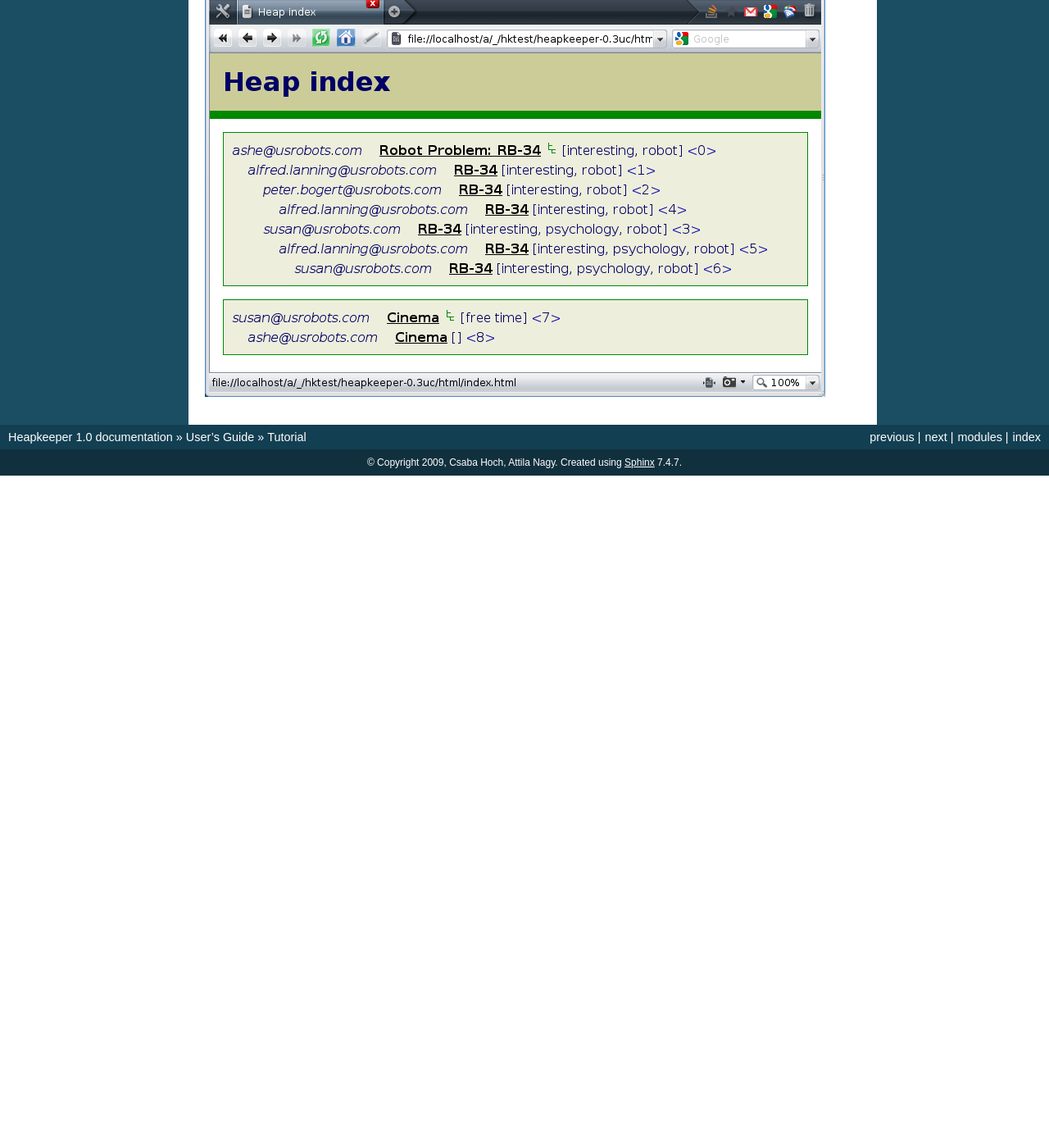
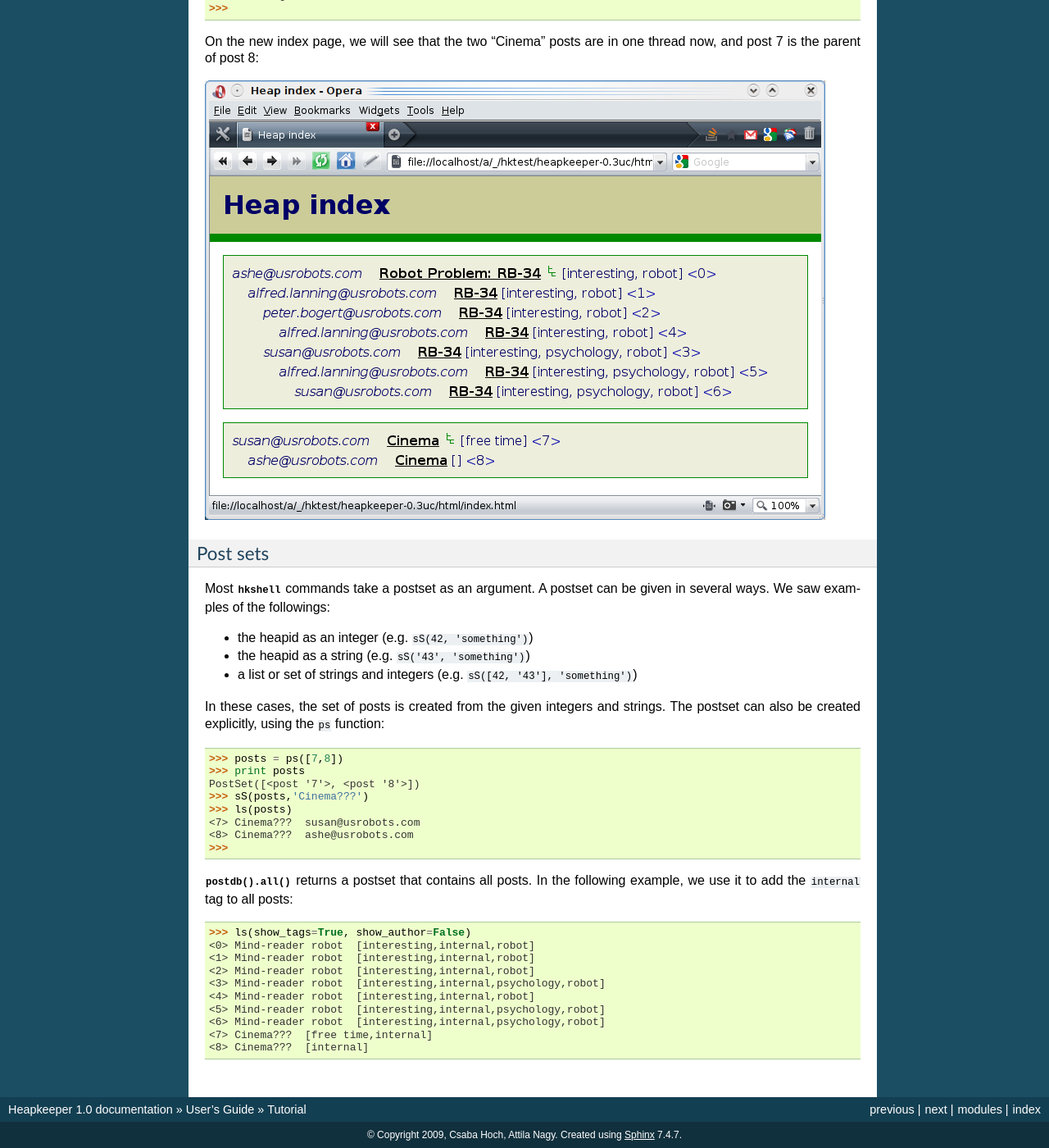
Before and after one commit to hcs42/heapkeeper-old, a Sphinx documentation site: the page built from doc/tutorial.rst, in a window 1280 px wide and 1400 px high, scrolled down 9316 px. Shown: the whole window at 82% size. Built offline with Sphinx 7.4.7, drawn with Linux system fonts in a browser that asks for light colours; before the commit the page ends 9896 px from its top, so only the background shows below that; some of the changed text lies outside the part shown.

Commit message:
Tutorial: section on postsets started

```diff
--- a/doc/tutorial.rst
+++ b/doc/tutorial.rst
@@ -342,6 +342,9 @@ are only handy shortcuts. They are to be used often, so they all have fairly
 short names that are essentially mnemonics. See the list of |hkshell| commands
 :ref:`here <hkshell_commands>`.
 
+|ls| and |cat|
+::::::::::::::
+
 First let's have a look at the |ls| command. It prints out the header of given
 post or posts, which can be specified for example by their heapid (or are all
 posts by default)::
@@ -366,6 +369,9 @@ The |cat| command prints the post itself::
     could read my mind.
 
     Ashe
+
+Manipulating the subject and tags
+:::::::::::::::::::::::::::::::::
 
 Now let's have a look at the commands that actually modify the posts. For
 example the |sS| command ("set subject") sets the subject of the given posts. An example::
@@ -402,12 +408,15 @@ There are similar functions to control tags, for example |aT| ("add tag"),
 |aTr| ("add tag recursively"), |rT| ("remove tag") and |rTr| ("remove tag
 recursively").
 
+The |j| command: joining posts
+::::::::::::::::::::::::::::::
+
 The thread structure can also be changed: the |j| command joins two posts. It
 means that the second post will be a child of the first post. It does not
 matter whether it had another parent before or it had no parent.
 
 Let's write an answer to the "Cinema" post, but let's forget to mention that it
-should be the child of that post! (This happens often in real life when email
+should be the child of that post! (This happens often in real life with email
 clients, especially when people modify the subject of the email they are
 answering to.) Let's use the |enew_str| function to create the new post. It
 works like |enew|, but receives the content of the post as an argument::
@@ -441,22 +450,44 @@ thread now, and post 7 is the parent of post 8:
 
 .. image:: images/5.png
 
-.. ..
-.. .. Todo:
-.. ..
-.. .. - giving a few examples
-.. ..
-.. .. .. x Most of the commands take a postset as their arguments. A postset can be
-.. .. .. x given in many ways:
-.. .. .. x * the heapid as a string (e.g. '42')
-.. .. .. x * the heapid as an integer (e.g. 42)
-.. .. .. x * the post as a Post object (e.g. maildb().post(42))
-.. .. .. x * a list or set of objects of any previous type (e.g. [42, '43'])
-.. .. .. x * a PostSet object (e.g. maildb().all())
-.. ..
-.. .. Post sets
-.. .. """""""""
-.. ..
+Post sets
+"""""""""
+
+Most |hkshell| commands take a postset as an argument. A postset can be
+given in several ways. We saw examples of the followings:
+
+* the heapid as an integer (e.g. ``sS(42, 'something')``)
+* the heapid as a string (e.g. ``sS('43', 'something')``)
+* a list or set of strings and integers (e.g. ``sS([42, '43'], 'something')``)
+
+In these cases, the set of posts is created from the given integers and
+strings. The postset can also be created explicitly, using the ``ps``
+function::
+
+    >>> posts = ps([7,8])
+    >>> print posts
+    PostSet([<post '7'>, <post '8'>])
+    >>> sS(posts,'Cinema???')
+    >>> ls(posts)
+    <7> Cinema???  susan@usrobots.com
+    <8> Cinema???  ashe@usrobots.com
+    >>>
+
+:func:`postdb().all() <hklib.PostSet.all>` returns a postset that contains all
+posts. In the following example, we use it to add the ``internal`` tag to all
+posts::
+
+    >>> ls(show_tags=True, show_author=False)
+    <0> Mind-reader robot  [interesting,internal,robot]
+    <1> Mind-reader robot  [interesting,internal,robot]
+    <2> Mind-reader robot  [interesting,internal,robot]
+    <3> Mind-reader robot  [interesting,internal,psychology,robot]
+    <4> Mind-reader robot  [interesting,internal,robot]
+    <5> Mind-reader robot  [interesting,internal,psychology,robot]
+    <6> Mind-reader robot  [interesting,internal,psychology,robot]
+    <7> Cinema???  [free time,internal]
+    <8> Cinema???  [internal]
+
 .. .. We can create post sets (:class:`hklib.PostSet` objects) using the |ps|
 .. .. command::
 .. ..
```
